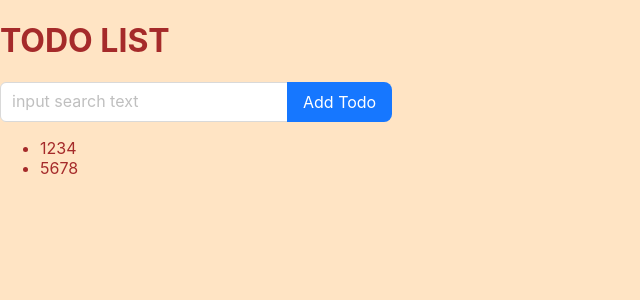
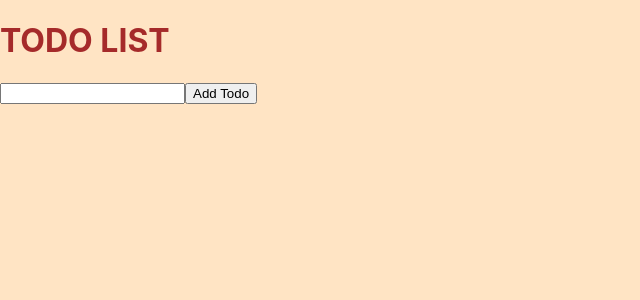
Before and after one commit to Muhammadahmed2001/todo-app, a React (Create React App) app: page / in a window 1280 px wide. Shown: the top 300 px of the page, without its empty margins (0-640 px from the left). Built offline with nearby package versions, Linux system fonts and the light colour scheme.

Commit message:
add list

```diff
--- a/src/App.css
+++ b/src/App.css
@@ -3,3 +3,6 @@ body{
   color: #a52a2a;
 
 }
+input{
+  outline-style: none;
+}
--- a/src/App.js
+++ b/src/App.js
@@ -1,24 +1,30 @@
 import "./App.css";
-import Login from "./components/Login";
+// import {Login , onSearch} from "./components/Login";
 import { useState } from "react";
+// console.log("value====>" , onSearch)
 
 function App() {
-  const [todo, satTodo] = useState(["1234", "5678"]);
-  console.log(todo, satTodo);
+  const [todo, satTodo] = useState([]);
+  const [value, satvalue] = useState("");
   return (
-    <div className="container">
+
+    <div>
       <h1 className="todo-heading">TODO LIST</h1>
-      <div className="todo-card">
-        <Login />
-        <div>
+
+        <input value={value} onChange={(e)=> satvalue(e.target.value)} type="text" />
+      <button onClick={() => {
+        satTodo([...todo, value])
+        satvalue('')
+      }
+         }>Add Todo</button>
+
           <ul>
             {todo.map((v, i) => (
               <li key={i}>{v}</li>
             ))}
           </ul>
         </div>
-      </div>
-    </div>
+
   );
 }
 
--- a/src/components/Login/index.js
+++ b/src/components/Login/index.js
@@ -1,27 +1,27 @@
-import { AudioOutlined } from "@ant-design/icons";
-import React from "react";
-import { Input, Space } from "antd";
+// import { AudioOutlined } from "@ant-design/icons";
+// import React from "react";
+// import { Input, Space } from "antd";
 
-const { Search } = Input;
-const suffix = (
-  <AudioOutlined
-    style={{
-      fontSize: 16,
-      color: "#a52a2a",
-    }}
-  />
-);
+// const { Search } = Input;
+// const suffix = (
+//   <AudioOutlined
+//     style={{
+//       fontSize: 16,
+//       color: "#a52a2a",
+//     }}
+//   />
+// );
 
-const onSearch = (value) => console.log(value);
-const Login = () => (
-  <Space direction="vertical">
-    <Search
-      placeholder="input search text"
-      allowClear
-      enterButton="Add Todo"
-      size="large"
-      onSearch={onSearch}
-    />
-  </Space>
-);
-export default Login;
+// const onSearch = (value) => console.log(value);
+// const Login = () => (
+//   <Space direction="vertical">
+//     <Search
+//       placeholder="input search text"
+//       allowClear
+//       enterButton="Add Todo"
+//       size="large"
+//       onSearch={onSearch}
+//     />
+//   </Space>
+// );
+// export {Login , onSearch};
```
